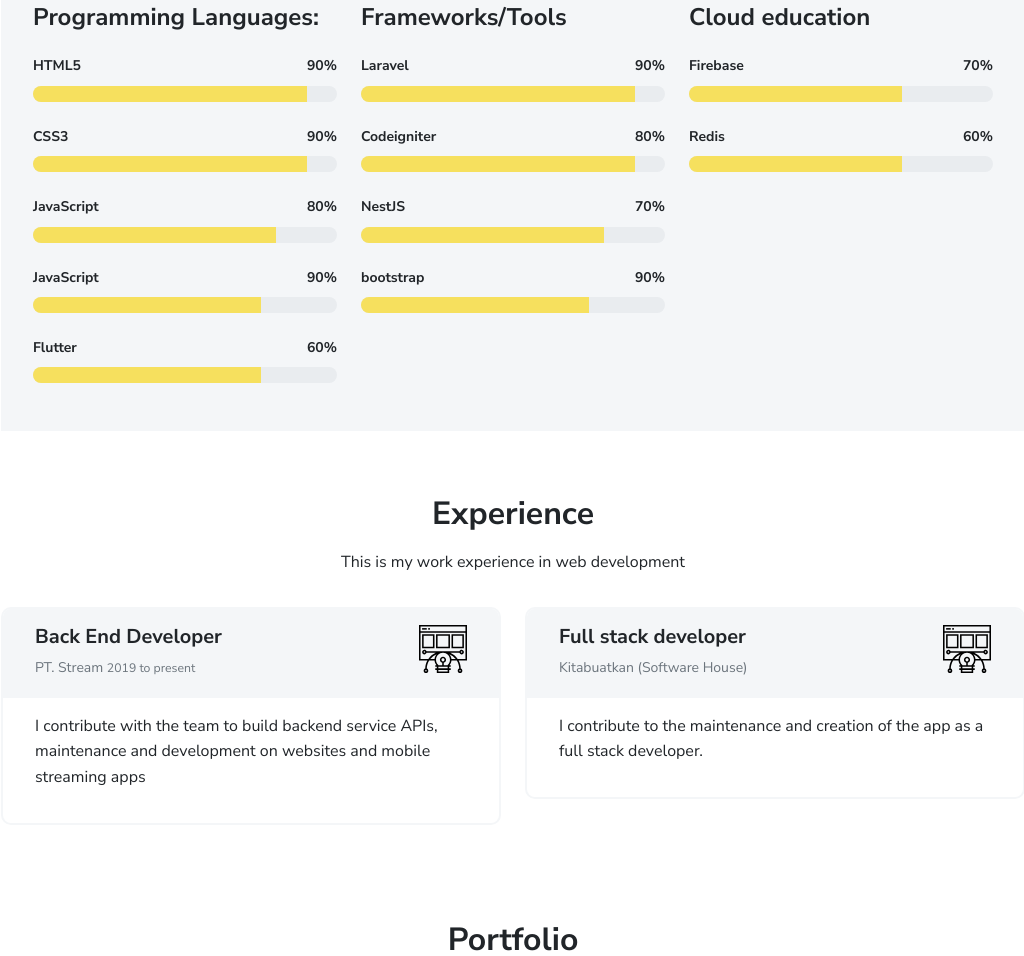
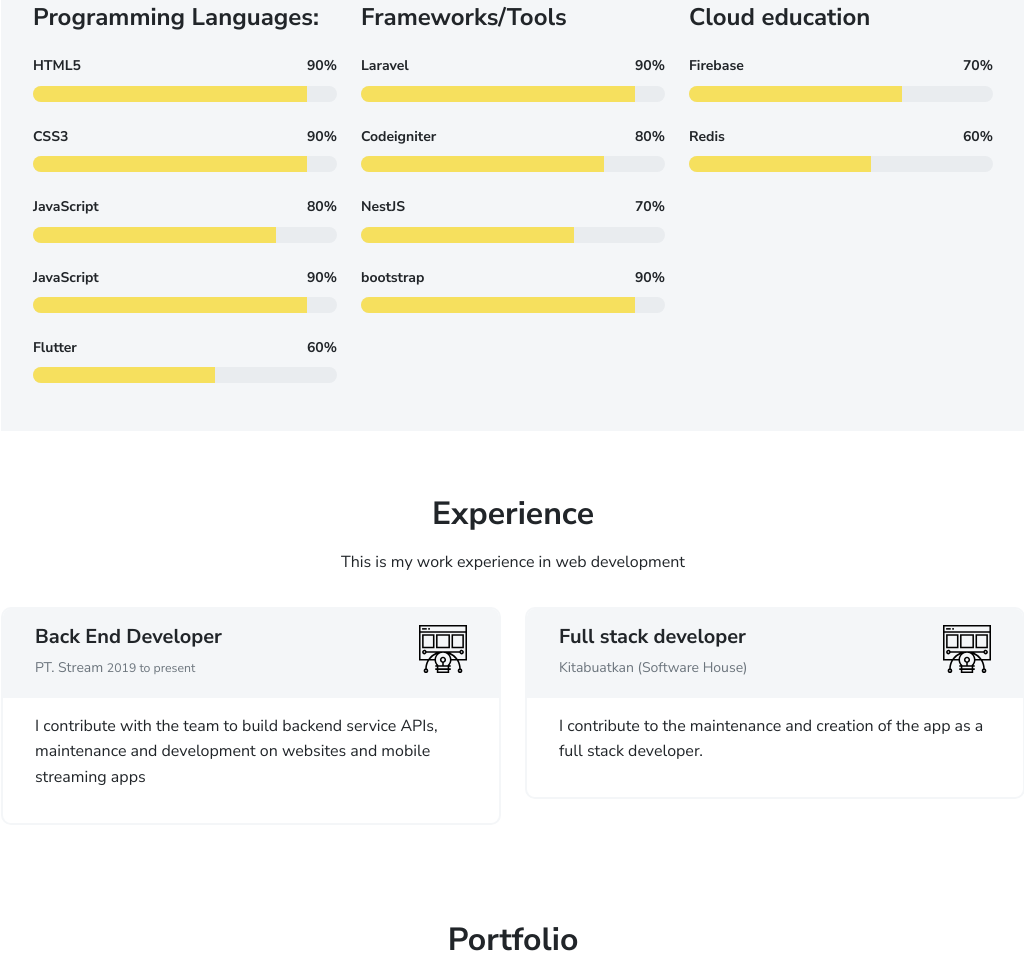
Before and after one commit to riskidwiputra/Personal_Website, a plain HTML site: page index.html in a window 1280 px wide. Shown: the part 1743-2699 px from the top of the page, without its empty margins (127-1151 px from the left). Drawn offline with nearby package versions, Linux system fonts and the light colour scheme.

Commit message:
improve page my skill

```diff
--- a/index.html
+++ b/index.html
@@ -201,7 +201,7 @@
                   <div class="d-flex text-small fw-bolder"><span class="me-auto">JavaScript</span><span>90%</span></div>
                   <div class="progress my-1">
                     <div class="progress-bar bg-primary" role="progressbar" data-aos="zoom-in-right"
-                      data-aos-delay="300" data-aos-anchor=".skills-section" style="width: 75%" aria-valuenow="75"
+                      data-aos-delay="300" data-aos-anchor=".skills-section" style="width: 90%" aria-valuenow="90"
                       aria-valuemin="0" aria-valuemax="100"></div>
                   </div>
                 </div>
@@ -209,7 +209,7 @@
                   <div class="d-flex text-small fw-bolder"><span class="me-auto">Flutter</span><span>60%</span></div>
                   <div class="progress my-1">
                     <div class="progress-bar bg-primary" role="progressbar" data-aos="zoom-in-right"
-                      data-aos-delay="300" data-aos-anchor=".skills-section" style="width: 75%" aria-valuenow="75"
+                      data-aos-delay="300" data-aos-anchor=".skills-section" style="width: 60%" aria-valuenow="60"
                       aria-valuemin="0" aria-valuemax="100"></div>
                   </div>
                 </div>
@@ -229,7 +229,7 @@
                   </div>
                   <div class="progress my-1">
                     <div class="progress-bar bg-primary" role="progressbar" data-aos="zoom-in-right"
-                      data-aos-delay="200" data-aos-anchor=".skills-section" style="width: 90%" aria-valuenow="90"
+                      data-aos-delay="200" data-aos-anchor=".skills-section" style="width: 80%" aria-valuenow="80"
                       aria-valuemin="0" aria-valuemax="100"></div>
                   </div>
                 </div>
@@ -237,7 +237,7 @@
                   <div class="d-flex text-small fw-bolder"><span class="me-auto">NestJS</span><span>70%</span></div>
                   <div class="progress my-1">
                     <div class="progress-bar bg-primary" role="progressbar" data-aos="zoom-in-right"
-                      data-aos-delay="300" data-aos-anchor=".skills-section" style="width: 80%" aria-valuenow="80"
+                      data-aos-delay="300" data-aos-anchor=".skills-section" style="width: 70%" aria-valuenow="70"
                       aria-valuemin="0" aria-valuemax="100"></div>
                   </div>
                 </div>
@@ -245,7 +245,7 @@
                   <div class="d-flex text-small fw-bolder"><span class="me-auto">bootstrap</span><span>90%</span></div>
                   <div class="progress my-1">
                     <div class="progress-bar bg-primary" role="progressbar" data-aos="zoom-in-right"
-                      data-aos-delay="300" data-aos-anchor=".skills-section" style="width: 75%" aria-valuenow="75"
+                      data-aos-delay="300" data-aos-anchor=".skills-section" style="width: 90%" aria-valuenow="90"
                       aria-valuemin="0" aria-valuemax="100"></div>
                   </div>
                 </div>
@@ -264,7 +264,7 @@
                   <div class="d-flex text-small fw-bolder"><span class="me-auto">Redis</span><span>60%</span></div>
                   <div class="progress my-1">
                     <div class="progress-bar bg-primary" role="progressbar" data-aos="zoom-in-right"
-                      data-aos-delay="400" data-aos-anchor=".skills-section" style="width: 70%" aria-valuenow="70"
+                      data-aos-delay="400" data-aos-anchor=".skills-section" style="width: 60%" aria-valuenow="60"
                       aria-valuemin="0" aria-valuemax="100"></div>
                   </div>
                 </div>
@@ -334,7 +334,7 @@
           <div class=" justify-content-center mx-auto ">
 
             <div class="grid-items">
-              <a target="_blank" href="https://streamgaming.id/home">
+              <a target="_blankg" href="https://streamgaming.id/home">
                 <figure class="portfolio-item"><img src="images/portfolio/vc.png"/>
 
                   <figcaption>
```
